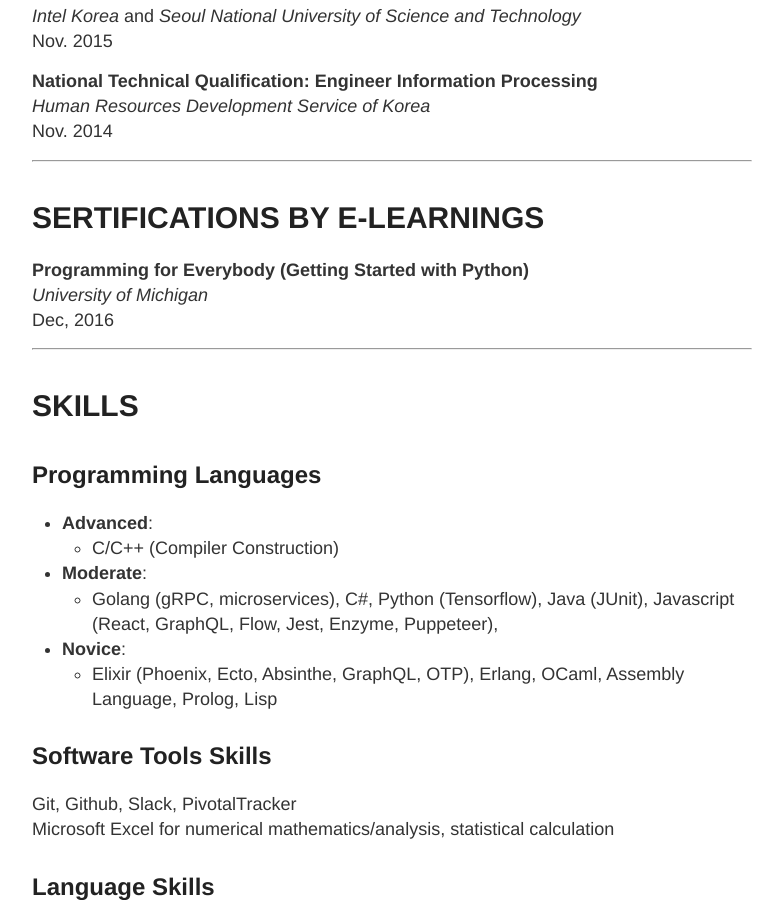
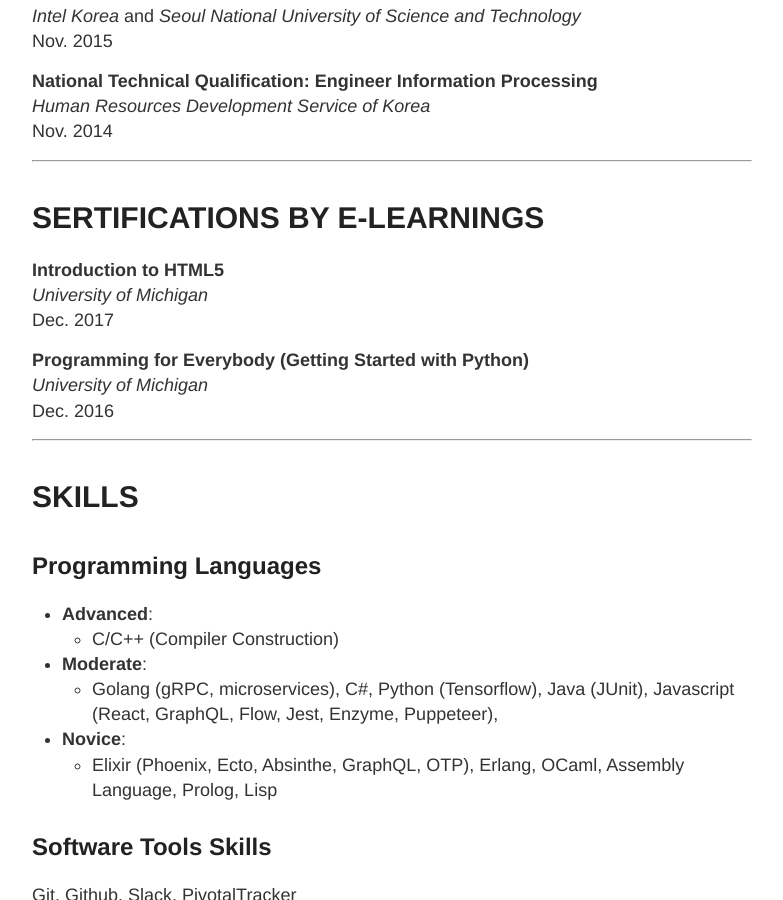
Before and after one commit to TangoEnSkai/tangoenskai.github.io, a Jekyll site: the page built from cv.md, in a window 1280 px wide and 900 px high, scrolled down 7015 px. Shown: the whole window, without its empty margins (248-1031 px from the left). Built offline with Jekyll 4.4.1, drawn with Linux system fonts in a browser that asks for light colours.

Commit message:
Add certificate for HTML5

```diff
--- a/cv.md
+++ b/cv.md
@@ -255,9 +255,13 @@
 
 # SERTIFICATIONS BY E-LEARNINGS
 
+**Introduction to HTML5**
+_University of Michigan_
+Dec. 2017
+
 **Programming for Everybody (Getting Started with Python)**
 _University of Michigan_
-Dec, 2016
+Dec. 2016
 
 ---
 
```
